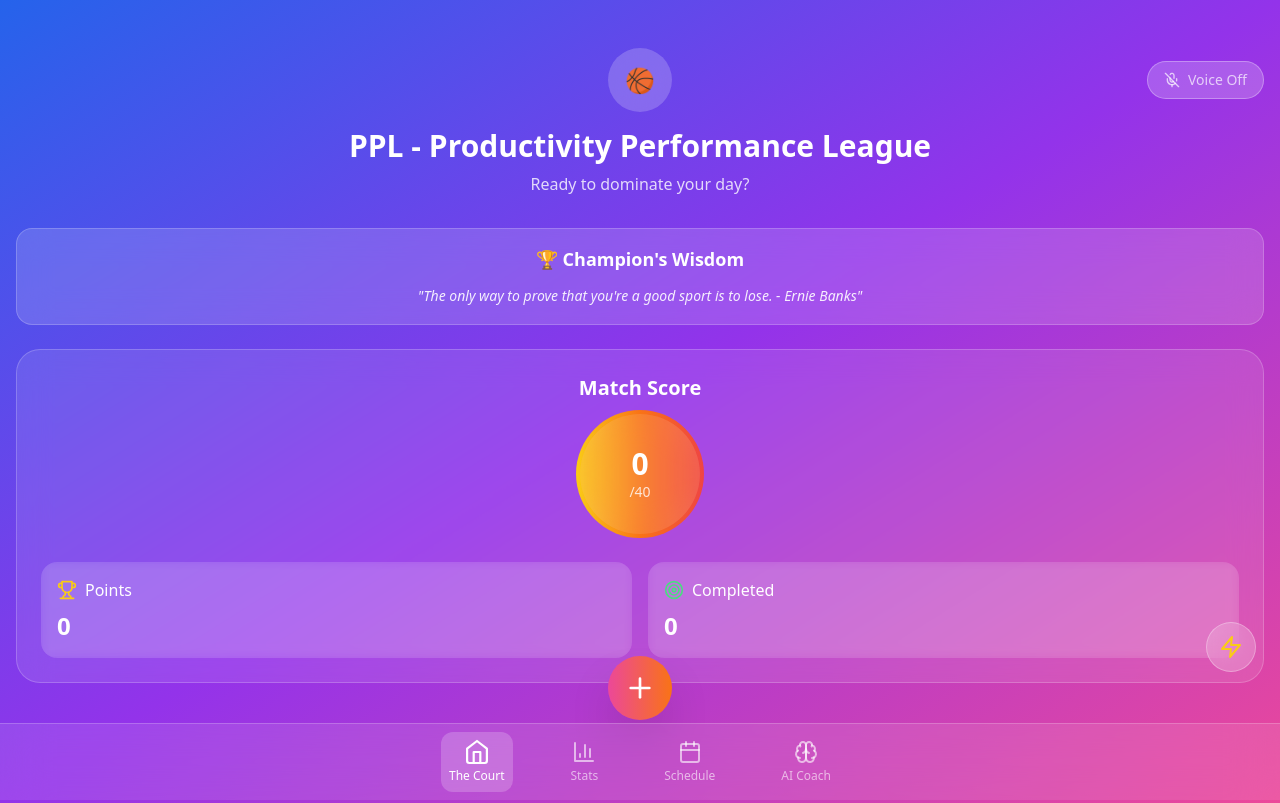
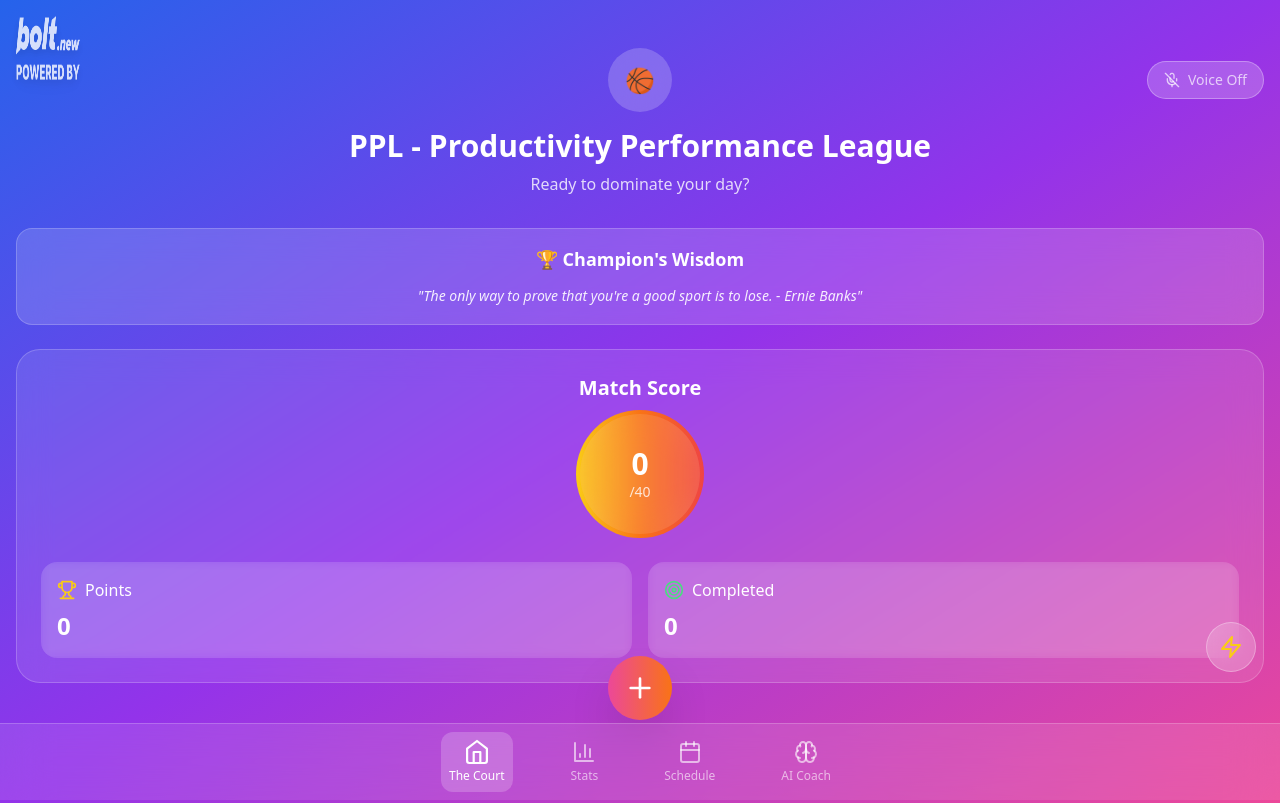
Before and after one commit to storydays/TodoMVP, a React (Vite) app: page / in a window 1280 px wide. Built offline with nearby package versions, Linux system fonts and the light colour scheme.

Commit message:
Add Bolt Logo to Top Left Corner

```diff
--- a/src/App.tsx
+++ b/src/App.tsx
@@ -51,7 +51,16 @@ function App() {
   };
 
   return (
-    <div className="min-h-screen">
+    <div className="min-h-screen relative">
+      {/* Bolt Logo - Fixed position in top left corner */}
+      <div className="fixed top-4 left-4 z-50">
+        <img
+          src="/boltlogo.png"
+          alt="Bolt Logo"
+          className="w-12 h-12 md:w-16 md:h-16 opacity-80 hover:opacity-100 transition-opacity duration-300 drop-shadow-lg"
+        />
+      </div>
+
       {renderCurrentPage()}
       <Navigation currentPage={currentPage} onPageChange={setCurrentPage} />
     </div>
```
